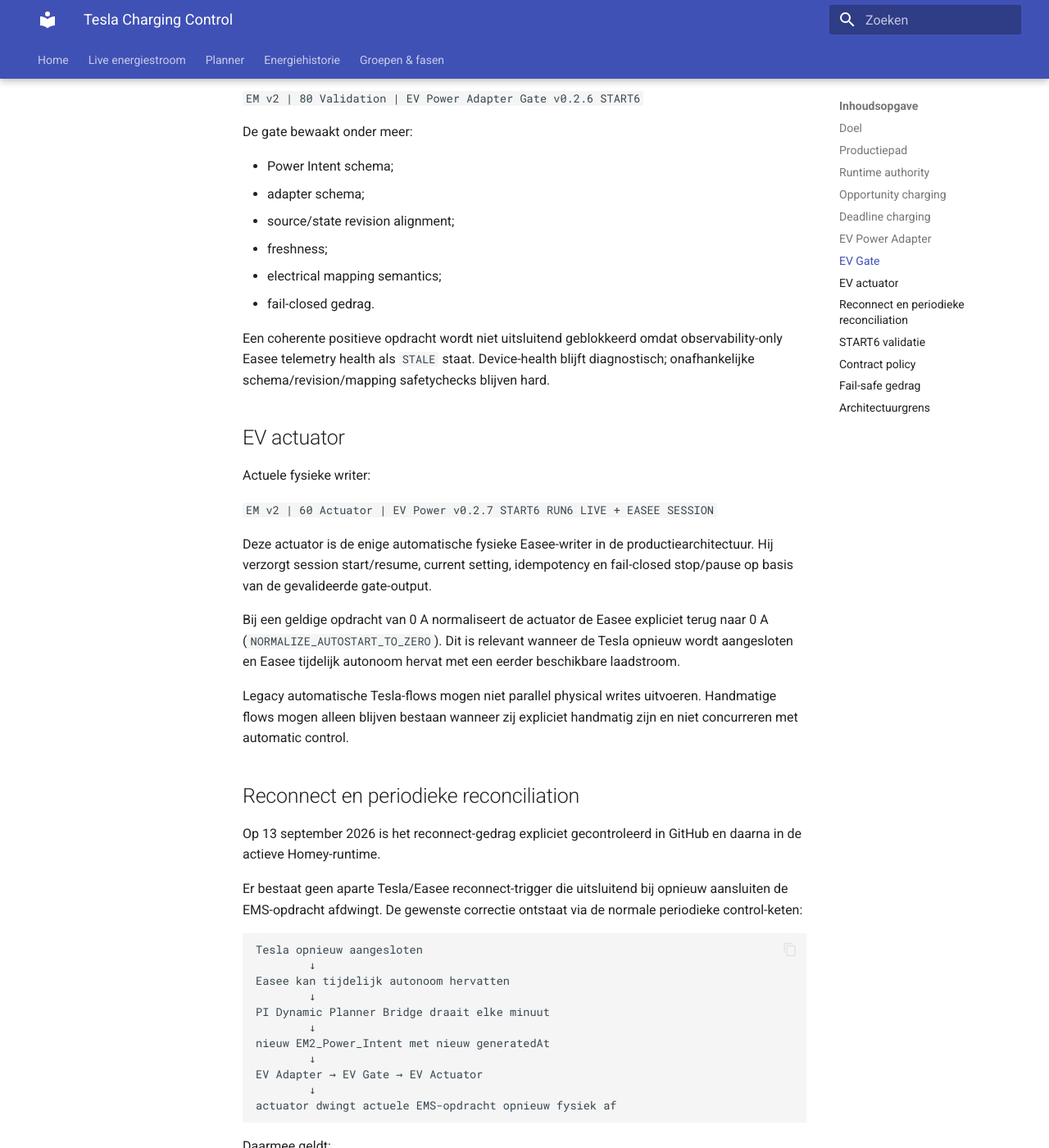
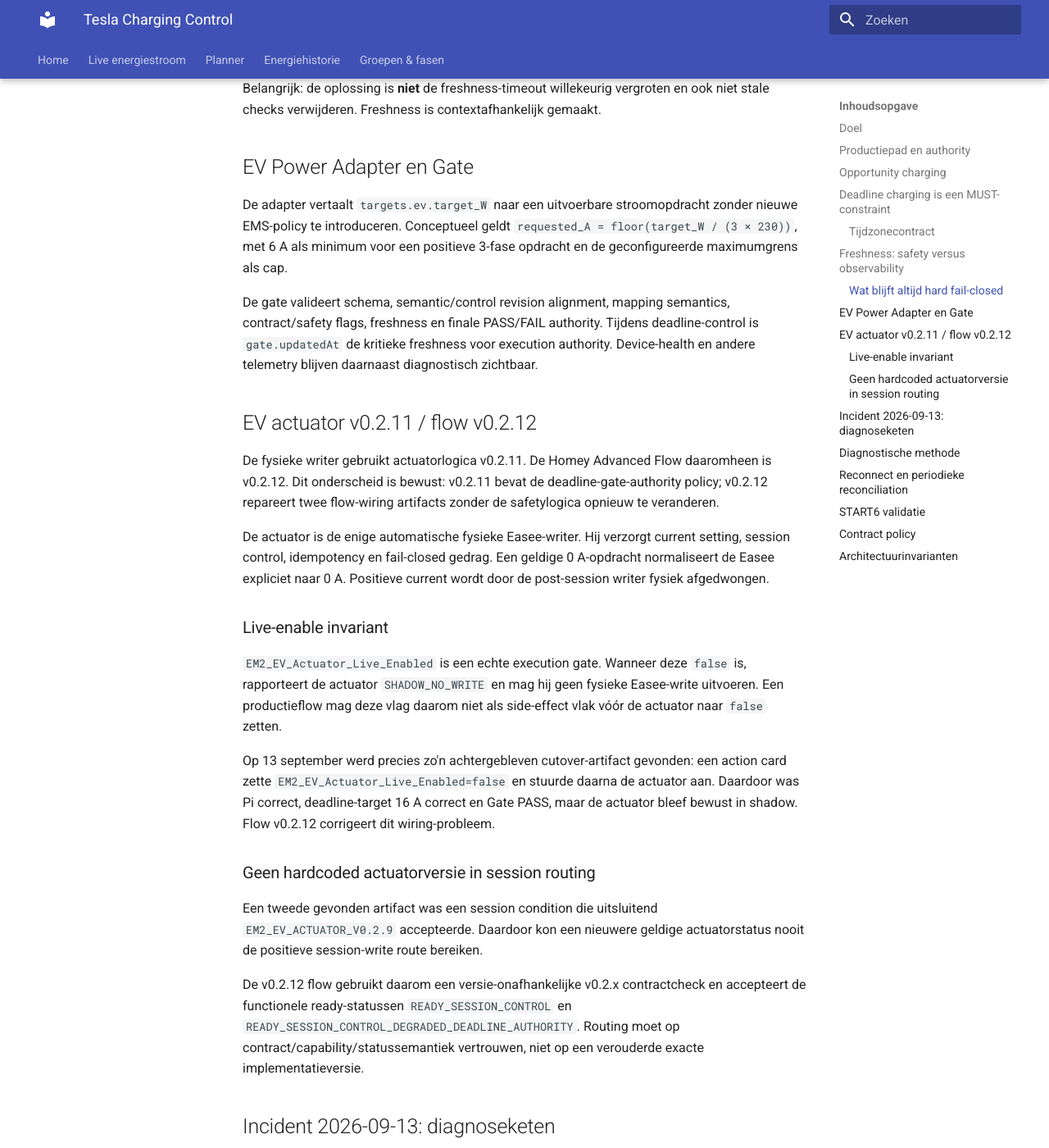
Before and after one commit to OnsKasteeltje/homey-energy-manual, an MkDocs documentation site: the page built from docs/software-architecture/components/tesla.md, in a window 1280 px wide and 1400 px high, scrolled down 2544 px. Shown: the whole window at 82% size. Built offline with MkDocs 1.6.1 and Material for MkDocs 9.7.7, drawn with Linux system fonts in a browser that asks for light colours; some of the changed text lies outside the part shown.

Commit message:
docs: capture EV deadline authority and v0.2.12 production lessons

````diff
--- a/docs/software-architecture/components/tesla.md
+++ b/docs/software-architecture/components/tesla.md
@@ -1,196 +1,179 @@
 ---
 component: tesla
 title: Tesla Charging Control
-version: 3.1.0
+version: 3.2.0
 status: active
 architecture_status: implemented-production
 last_verified: 2026-09-13
 source:
   - docs/architecture/CURRENT-EMS-STATE.md
-  - Homey Advanced Flow: EM v2 | 60 Adapter | EV Power v0.1.5 DEADLINE-CAP OPPORTUNITY16 START6 RUN6
-  - Homey Advanced Flow: EM v2 | 80 Validation | EV Power Adapter Gate v0.2.6 START6
-  - Homey Advanced Flow: EM v2 | 60 Actuator | EV Power v0.2.7 START6 RUN6 LIVE + EASEE SESSION
-  - Homey Advanced Flow: EM v2 | 20 Power Intent | PI Dynamic Planner Bridge v1.3.0 REALTIME-PV DEADLINE-GUARD [READY]
+  - Homey Advanced Flow: EM v2 | 60 Adapter | EV Power
+  - Homey Advanced Flow: EM v2 | 80 Validation | EV Power Adapter Gate
+  - Homey Advanced Flow: EM v2 | 60 Actuator | EV Power v0.2.12 LIVE WIRING + DEADLINE GATE AUTHORITY
+  - Homey Advanced Flow: EM v2 | 20 Power Intent | PI Dynamic Planner Bridge v1.3.0 REALTIME-PV DEADLINE-GUARD
 ---
 
 # Tesla Charging Control
 
 ## Doel
 
-De Tesla-laadfunctie gebruikt de Pi voor planning en Homey voor executor/safety. Het oude autonome `Tesla laden v2.7.15` productiepad is niet meer de actuele control-architectuur. De productie-EV-keten loopt via Pi planner → Power Intent → EV adapter/gate → single actuator.
+De Tesla-laadfunctie gebruikt de Pi voor planning en Homey voor executor/safety. Het oude autonome Tesla-productiepad is niet meer de actuele control-architectuur. De productie-EV-keten loopt via Pi planner → Power Intent → EV adapter → EV gate → single actuator → Easee/Tesla.
 
-## Productiepad
+## Productiepad en authority
 
 ```text
 Pi hardened dynamic planner v0.3
         ↓
-Pi /control/current + bounded realtime EV envelope v0.3
+Pi /control/current + bounded realtime EV envelope
         ↓
-Homey PI Dynamic Planner Bridge v1.3.0 REALTIME-PV
+Homey PI Dynamic Planner Bridge v1.3.0
         ↓
 EM2_Power_Intent v0.2
         ↓
-EV Power Adapter v0.1.5
+EV Power Adapter
         ↓
-EV Power Adapter Gate v0.2.6
+EV Power Adapter Gate
         ↓
-EV Power Actuator v0.2.7
+EV Power Actuator v0.2.12 flow
+  └─ actuator logic v0.2.11
         ↓
 Easee / Tesla
 ```
 
-Homey blijft de lokale executor en safetylaag. De planner en bridge schrijven zelf geen physical devices.
+Homey blijft de lokale executor en safetylaag. Planner, bridge, adapter en gate schrijven geen physical devices. Exact één EV actuator is de automatische fysieke writer.
 
-## Runtime authority
-
-`EM2_Planner_Authority` bepaalt wie Power Intent mag produceren.
-
-- `PI` → Pi bridge authority.
-- `HOMEY` → guarded Homey P1 v0.2.6 rollback producer.
-
-Deze selector voorkomt dubbele planner authority.
+`EM2_Planner_Authority` bepaalt wie Power Intent mag produceren. `PI` is de normale productie-authority; `HOMEY` is alleen de guarded rollback-route. Dubbele planner authority is niet toegestaan.
 
 ## Opportunity charging
 
-Opportunity charging is PV-gedreven.
+Opportunity charging is PV-gedreven. Pi bepaalt policy en bounded realtime envelope; Homey mag alleen binnen dat envelope realtime moduleren. Live P1 is netto na huidig EV-verbruik. Counterfactual EV-surplus is conceptueel `max(0, -P1_W + EV_actual_W)`. Start- en runminimum zijn 3×6 A, nominaal circa 4.14 kW bij 3×230 V. Korte anti-flap/session protection blijft een executor concern.
 
-Actuele regels:
+Onder het actuele FIXED-contract mag een goedkope of negatieve marktprijs op zichzelf geen Tesla-opportunity creëren.
 
-- Pi bepaalt policy en bounded realtime envelope;
-- Homey mag alleen binnen dat Pi-envelope realtime moduleren;
-- live P1 is netto na huidig EV-verbruik;
-- counterfactual EV-surplus is `max(0, -P1_W + EV_actual_W)`;
-- WW wordt niet teruggeteld: werkelijk WW-verbruik zit al in P1;
-- startminimum = 3×6 A;
-- runminimum = 3×6 A;
-- nominaal minimumvermogen = 4140 W bij 3×230 V;
-- realtime current blijft begrensd door Pi/deadline maxA;
-- korte anti-flap/session protection blijft een executor concern.
+## Deadline charging is een MUST-constraint
 
-Een goedkope of negatieve prijs mag onder het huidige FIXED-contract geen Tesla-opportunity creëren.
+Een expliciete Tesla-deadline is een harde comfort-/availability-constraint. PV blijft waar mogelijk eerste bron, maar netenergie mag worden gebruikt wanneer dat noodzakelijk is om het doel op tijd te halen. Geforceerd deadline-laden wordt pas geactiveerd wanneer de remaining-energy/time-to-deadline berekening dit vereist.
 
-## Deadline charging
+De PI Dynamic Planner Bridge v1.3.0 projecteert bij een actieve deadline een expliciet `NUMERIC_DEADLINE_TARGET`, met source `REMAINING_KWH_OVER_TIME_TO_DEADLINE`, remaining kWh, deadline en `deadlineMaxA`. Wanneer de deadline het slot bezit, is realtime PV-modulatie bewust niet de owner van het slot.
 
-Een expliciete deadline is een harde MUST-constraint.
+### Tijdzonecontract
 
-- PV blijft waar mogelijk eerste bron.
-- Netenergie mag worden gebruikt wanneer dat noodzakelijk is om de deadline te halen.
-- Geforceerd deadline-laden mag niet vóór `latest_start_at` worden geïntroduceerd.
-- De Homey PI bridge v1.3.0 bevat een executor-side deadline guard als laatste safetylaag.
-- De guard gebruikt canonieke Tesla connectivity/chargeState en remaining-energy/deadlinecontext.
-- At/after de earliest safe latest-start kan de guard een aangesloten Tesla naar het geconfigureerde deadline maximum projecteren.
-- De deadline guard draait na realtime-PV-projectie en heeft daarmee voorrang wanneer deadline-laden vereist is.
+Gebruikersdeadlines worden geïnterpreteerd in `Europe/Amsterdam`. Interne/API-timestamps worden als UTC ISO-8601 met `Z` behandeld. De contractregel is: lokale invoer één keer naar UTC converteren; intern absolute instants vergelijken; voor UI-weergave UTC één keer terug naar Europe/Amsterdam converteren. Een lokale tijd mag nooit alleen door het toevoegen van `Z` als UTC worden behandeld.
 
-## EV Power Adapter
+Voorbeeld uit de live validatie van 13 september 2026: `2026-09-13T21:30:00.000Z` is 23:30 lokale zomertijd.
 
-Actuele adapter:
+## Freshness: safety versus observability
 
-`EM v2 | 60 Adapter | EV Power v0.1.5 DEADLINE-CAP OPPORTUNITY16 START6 RUN6`
+De belangrijkste architectuurles van 13 september 2026 is dat niet iedere stale timestamp dezelfde betekenis heeft.
 
-De adapter vertaalt `targets.ev.target_W` naar een uitvoerbare stroomopdracht. Hij introduceert geen nieuwe EMS-policy en mag het upstream vermogensbudget niet verhogen.
+Normale opportunity/PV-control blijft conservatief: stale of incoherente control-input kan fail-closed 0 A betekenen. Tijdens een aantoonbaar geldige actieve deadline geldt echter een andere authority-regel: een **verse PASS gate** met coherent semantic token, geldig adaptercontract, geldige elektrische command-range en een last-known connected/non-fault Tesla-state is voldoende authority om het deadline-target te blijven uitvoeren.
 
-Actuele mappingcontract:
+Daarom zijn tijdens zo'n geldige deadline stale `intent.generatedAt`, `adapter.generatedAt` en `state.sampledAt` op zichzelf **degraded observability**, geen automatische stopreden. Dit voorkomt dat verouderde Easee/upstream telemetry een harde deadline verbreekt terwijl de actuele safety gate de opdracht nog expliciet heeft gevalideerd.
 
-`FLOOR_3P230_START6_RUN6_FAIL_CLOSED`
+De actuator rapporteert dit als degraded mode, onder andere met:
 
-Daarmee geldt conceptueel:
+- `READY_SESSION_CONTROL_DEGRADED_DEADLINE_AUTHORITY`;
+- `WRITE_OK_DEGRADED_DEADLINE_AUTHORITY`;
+- `NOOP_DEGRADED_DEADLINE_AUTHORITY`;
+- `degradedReason = STALE_UPSTREAM_ACCEPTED_BY_FRESH_GATE`.
 
-`requested_A = floor(target_W / (3 × 230))`
+### Wat blijft altijd hard fail-closed
 
-met minimaal 6 A voor een positieve uitvoerbare laadopdracht en maximaal de toegestane capability/configuratiegrens.
+Deadline authority is geen bypass van safety. Hard stoppen blijft verplicht bij schema mismatch, semantic-token/revision mismatch, stale gate authority, gate != PASS, ongeldig adaptercontract, ongeldige elektrische/numerieke opdracht, expliciete `offline/error/fault/disconnected/unplugged` state, ontbrekende connectivity, verlopen/ongeldige deadline, write/runtime failure of een andere situatie waarin veilige authority niet aantoonbaar is.
 
-## EV Gate
+Belangrijk: de oplossing is **niet** de freshness-timeout willekeurig vergroten en ook niet stale checks verwijderen. Freshness is contextafhankelijk gemaakt.
 
-Actuele gate:
+## EV Power Adapter en Gate
 
-`EM v2 | 80 Validation | EV Power Adapter Gate v0.2.6 START6`
+De adapter vertaalt `targets.ev.target_W` naar een uitvoerbare stroomopdracht zonder nieuwe EMS-policy te introduceren. Conceptueel geldt `requested_A = floor(target_W / (3 × 230))`, met 6 A als minimum voor een positieve 3-fase opdracht en de geconfigureerde maximumgrens als cap.
 
-De gate bewaakt onder meer:
+De gate valideert schema, semantic/control revision alignment, mapping semantics, contract/safety flags, freshness en finale PASS/FAIL authority. Tijdens deadline-control is `gate.updatedAt` de kritieke freshness voor execution authority. Device-health en andere telemetry blijven daarnaast diagnostisch zichtbaar.
 
-- Power Intent schema;
-- adapter schema;
-- source/state revision alignment;
-- freshness;
-- electrical mapping semantics;
-- fail-closed gedrag.
+## EV actuator v0.2.11 / flow v0.2.12
 
-Een coherente positieve opdracht wordt niet uitsluitend geblokkeerd omdat observability-only Easee telemetry health als `STALE` staat. Device-health blijft diagnostisch; onafhankelijke schema/revision/mapping safetychecks blijven hard.
+De fysieke writer gebruikt actuatorlogica v0.2.11. De Homey Advanced Flow daaromheen is v0.2.12. Dit onderscheid is bewust: v0.2.11 bevat de deadline-gate-authority policy; v0.2.12 repareert twee flow-wiring artifacts zonder de safetylogica opnieuw te veranderen.
 
-## EV actuator
+De actuator is de enige automatische fysieke Easee-writer. Hij verzorgt current setting, session control, idempotency en fail-closed gedrag. Een geldige 0 A-opdracht normaliseert de Easee expliciet naar 0 A. Positieve current wordt door de post-session writer fysiek afgedwongen.
 
-Actuele fysieke writer:
+### Live-enable invariant
 
-`EM v2 | 60 Actuator | EV Power v0.2.7 START6 RUN6 LIVE + EASEE SESSION`
+`EM2_EV_Actuator_Live_Enabled` is een echte execution gate. Wanneer deze `false` is, rapporteert de actuator `SHADOW_NO_WRITE` en mag hij geen fysieke Easee-write uitvoeren. Een productieflow mag deze vlag daarom niet als side-effect vlak vóór de actuator naar `false` zetten.
 
-Deze actuator is de enige automatische fysieke Easee-writer in de productiearchitectuur. Hij verzorgt session start/resume, current setting, idempotency en fail-closed stop/pause op basis van de gevalideerde gate-output.
+Op 13 september werd precies zo'n achtergebleven cutover-artifact gevonden: een action card zette `EM2_EV_Actuator_Live_Enabled=false` en stuurde daarna de actuator aan. Daardoor was Pi correct, deadline-target 16 A correct en Gate PASS, maar de actuator bleef bewust in shadow. Flow v0.2.12 corrigeert dit wiring-probleem.
 
-Bij een geldige opdracht van 0 A normaliseert de actuator de Easee expliciet terug naar 0 A (`NORMALIZE_AUTOSTART_TO_ZERO`). Dit is relevant wanneer de Tesla opnieuw wordt aangesloten en Easee tijdelijk autonoom hervat met een eerder beschikbare laadstroom.
+### Geen hardcoded actuatorversie in session routing
 
-Legacy automatische Tesla-flows mogen niet parallel physical writes uitvoeren. Handmatige flows mogen alleen blijven bestaan wanneer zij expliciet handmatig zijn en niet concurreren met automatic control.
+Een tweede gevonden artifact was een session condition die uitsluitend `EM2_EV_ACTUATOR_V0.2.9` accepteerde. Daardoor kon een nieuwere geldige actuatorstatus nooit de positieve session-write route bereiken.
+
+De v0.2.12 flow gebruikt daarom een versie-onafhankelijke v0.2.x contractcheck en accepteert de functionele ready-statussen `READY_SESSION_CONTROL` en `READY_SESSION_CONTROL_DEGRADED_DEADLINE_AUTHORITY`. Routing moet op contract/capability/statussemantiek vertrouwen, niet op een verouderde exacte implementatieversie.
+
+## Incident 2026-09-13: diagnoseketen
+
+De live storing begon met een Tesla die tijdens een actieve deadline stopte. De Pi bleef 11,040 W / 16 A vragen en Gate bleef PASS. Een oudere actuator schreef toch 0 A wegens `STALE_INPUT`. Dat bewees dat de fout downstream van de planner zat.
+
+De herstelvolgorde was:
+
+1. v0.2.10 splitste control freshness en state freshness zodat stale Easee-state tijdens een geldige deadline niet automatisch stopte;
+2. live bewijs toonde daarna `STALE_CONTROL_INPUT`: de adaptertimestamp was circa 13 minuten oud terwijl Gate actueel PASS was;
+3. v0.2.11 maakte een verse PASS gate met coherent safetycontract de execution authority voor een geldige deadline en degradeerde stale upstream timestamps naar observability;
+4. handmatige flow-trigger gaf vervolgens `SHADOW_NO_WRITE`, waarmee werd bewezen dat `EM2_EV_Actuator_Live_Enabled=false` nog een onafhankelijke blokkade was;
+5. export van de echte Advanced Flow vond zowel de `Live=false` setter als een hardcoded v0.2.9 session gate;
+6. v0.2.12 repareerde beide wiring artifacts;
+7. na deploy rapporteerde de hoofdactuator `READY_SESSION_CONTROL_DEGRADED_DEADLINE_AUTHORITY` met target 16 A en Gate PASS;
+8. de post-session writer rapporteerde `WRITE_OK_DEGRADED_DEADLINE_AUTHORITY`, `targetA=16` en `physicalWritePerformed=true`;
+9. onafhankelijke live device-validatie bevestigde Easee `Charging`, offered 16 A, target 16 A, circa 16.1/16.18/16.2 A op de drie fasen en ongeveer 11.14 kW laadvermogen.
+
+Dit is de volledige end-to-end PASS: **Pi policy → Power Intent → adapter → fresh PASS gate → live actuator → post-session physical write → Easee/Tesla werkelijk laden**.
+
+## Diagnostische methode
+
+Bij een toekomstige EV-controlstoring wordt niet direct code aangepast. Lokaliseer eerst de laag waar intended state en actual state uit elkaar gaan:
+
+```text
+1. Pi /control/current
+   └─ klopt target_A / target_W / deadline ownership?
+2. EM2 Power Intent
+   └─ klopt NUMERIC_DEADLINE_TARGET en policyProjection?
+3. Adapter
+   └─ klopt requested_A en contract?
+4. Gate
+   └─ PASS? fresh? semantic token coherent?
+5. Actuator status
+   └─ LIVE/SHADOW? READY/FAIL? concrete reason?
+6. Post-session status
+   └─ WRITE_OK/NOOP/ABORT?
+7. Easee live device state
+   └─ target current, offered current, phase currents, power, charging state
+```
+
+Een planner die 16 A vraagt bewijst niet dat de auto laadt. Een actuatorstatus die READY is bewijst evenmin dat de fysieke write is uitgevoerd. De eindvalidatie moet altijd de echte Easee/device-state bevatten.
+
+Bij Homey rate limiting worden calls geminimaliseerd. Gebruik waar mogelijk Pi/GitHub/local exports, één gerichte Homey read en exact read-back hashing bij deployments. Een Advanced Flow deployment wordt pas als geslaagd beschouwd wanneer de read-back hash exact gelijk is aan de candidate hash.
 
 ## Reconnect en periodieke reconciliation
 
-Op 13 september 2026 is het reconnect-gedrag expliciet gecontroleerd in GitHub en daarna in de actieve Homey-runtime.
-
-Er bestaat geen aparte Tesla/Easee reconnect-trigger die uitsluitend bij opnieuw aansluiten de EMS-opdracht afdwingt. De gewenste correctie ontstaat via de normale periodieke control-keten:
-
-```text
-Tesla opnieuw aangesloten
-        ↓
-Easee kan tijdelijk autonoom hervatten
-        ↓
-PI Dynamic Planner Bridge draait elke minuut
-        ↓
-nieuw EM2_Power_Intent met nieuw generatedAt
-        ↓
-EV Adapter → EV Gate → EV Actuator
-        ↓
-actuator dwingt actuele EMS-opdracht opnieuw fysiek af
-```
-
-Daarmee geldt:
-
-- bij actuele EMS-opdracht 0 A schrijft de actuator opnieuw `target_charger_current = 0` en wordt een autonome Easee-herstart weer gepauzeerd;
-- bij een positieve realtime-PV-opdracht wordt de binnen het Pi-envelope berekende stroom opnieuw afgedwongen;
-- wanneer de deadline guard eigenaar is, wordt juist het deadline-target opnieuw afgedwongen;
-- reconnect-reconciliation gebruikt dus dezelfde single-writer productiechain en introduceert geen tweede controller of directe Easee-writer.
-
-Live validatie op 13 september 2026 na opnieuw aansluiten eindigde met Easee `Paused`, `plugged_in_paused`, `target_charger_current = 0`, offered current 0 A en measure_power 0 W. Dit bevestigde de gebouwde periodieke reconciliation bij een actuele 0 A-opdracht.
+Er is geen tweede automatische reconnect-controller nodig. Na opnieuw aansluiten loopt de normale periodieke single-writer control-keten opnieuw. Bij target 0 A normaliseert de actuator Easee naar 0 A; bij opportunity charging wordt de geldige bounded opdracht afgedwongen; bij deadline ownership wordt het deadline-target afgedwongen.
 
 ## START6 validatie
 
-Op 12 september 2026 is gecontroleerd bewezen dat een gepauzeerde Easee/Tesla-sessie direct kan starten op 3×6 A. Gemeten waarden lagen rond 6.01/6.03/6.05 A en circa 4.235 kW totaal.
-
-Dit is de basis voor START6/RUN6 in productie.
-
-Een eerdere gecontroleerde Pi cutover-test op 7 A bewees daarnaast de volledige ON/OFF-keten Pi → Homey → Easee/Tesla.
+Op 12 september 2026 is bewezen dat een gepauzeerde Easee/Tesla-sessie direct kan starten op 3×6 A. Gemeten waarden lagen rond 6.01/6.03/6.05 A en circa 4.235 kW totaal. Dit is de basis voor START6/RUN6.
 
 ## Contract policy
 
-De productie-EMS staat op:
+De productie-EMS staat op `FIXED`, contract `ENGIE_3Y_2026_2029`, supplier `ENGIE`. Dynamische prijsdata mag voor shadow/analyse/replay worden gebruikt, maar mag de fixed-contract productiepolicy niet impliciet omschakelen.
 
-- `FIXED`;
-- `ENGIE_3Y_2026_2029`;
-- supplier `ENGIE`.
-
-Dynamische prijsdata mag alleen voor shadow/analyse/replay worden gebruikt. Automatische fallback of mode-switching naar DYNAMIC is niet toegestaan.
-
-## Fail-safe gedrag
-
-Bij ongeldige/stale Pi-command, schemafout, revision mismatch of ongeldige adapter/gate mapping wordt de EV-target fail-closed 0 W / 0 A.
-
-De Pi planner zelf schrijft geen Easee-device. De fysieke writer blijft Homey.
-
-## Architectuurgrens
-
-Actuele invariant:
+## Architectuurinvarianten
 
 ```text
 planner policy != device writer
 Power Intent != device writer
 adapter != device writer
 gate != device writer
+fresh PASS gate = deadline execution authority only under explicit validated conditions
+stale observability != automatisch unsafe
 exact één EV actuator = physical writer
+READY != bewezen physical write
+end-to-end PASS vereist live device validation
 ```
 
-Het oude documentatiemodel waarin `Tesla laden v2.7.15` de productiecontroller was en EV Power Adapter uitsluitend SHADOW was, is vervallen.
+Legacy automatische Tesla-flows mogen niet parallel physical writes uitvoeren. Handmatige flows mogen alleen bestaan wanneer zij expliciet handmatig zijn en niet concurreren met automatic control.
````
